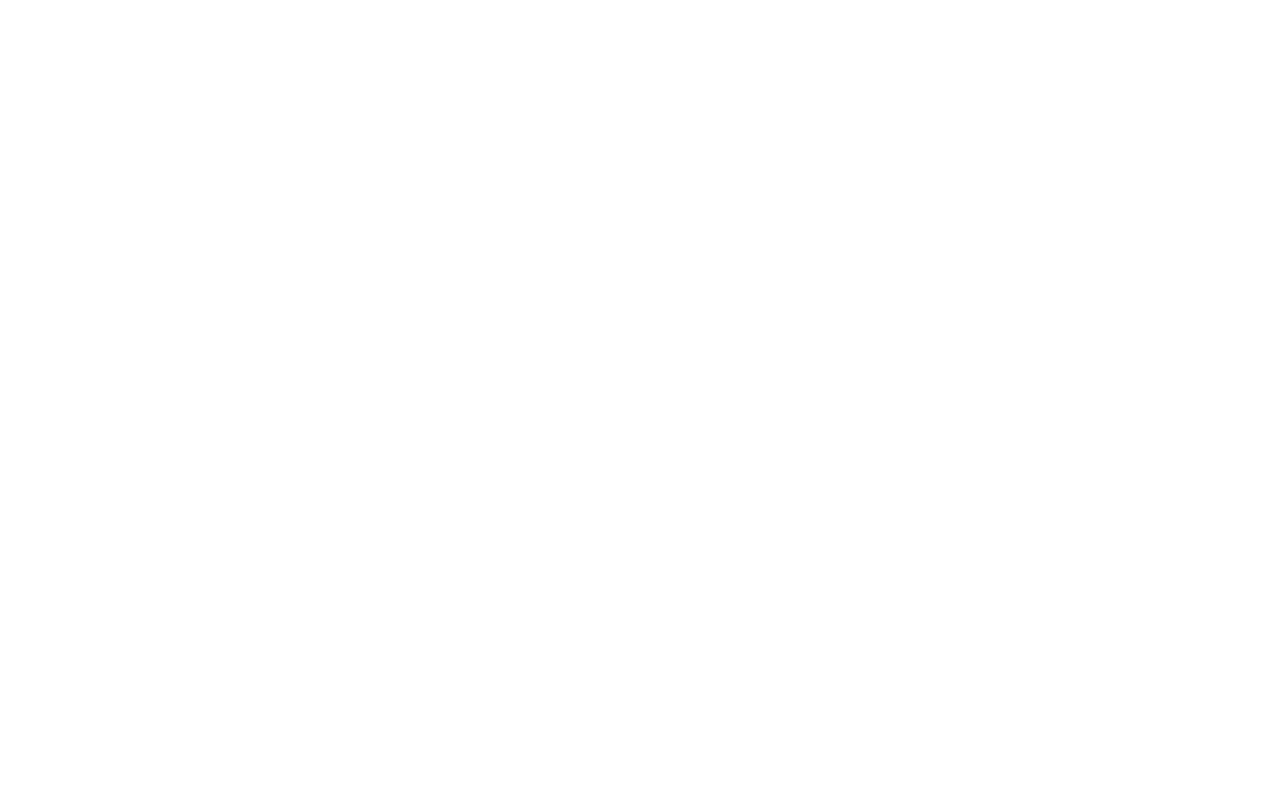
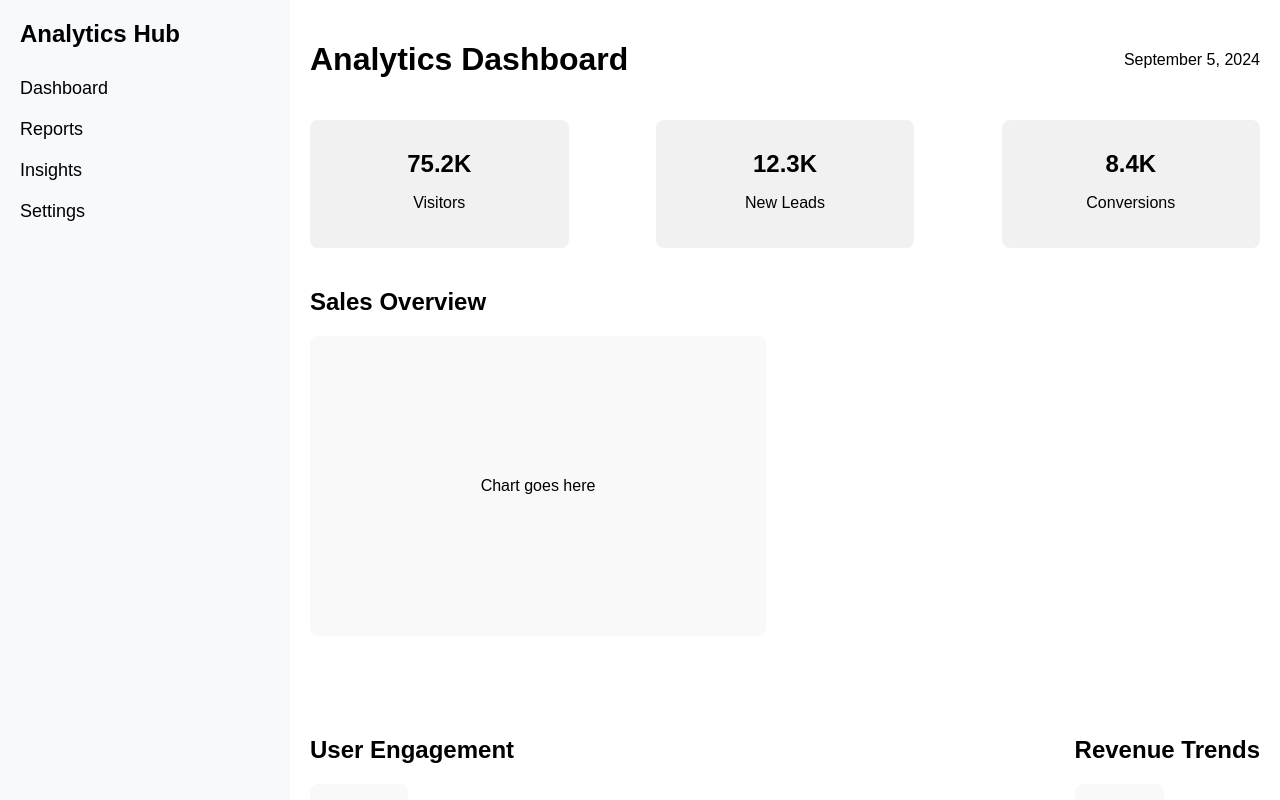
Before and after one commit to Aditey1908/SIH-2024, a React (Create React App) app in the folder frontend/: page /analytics-dashboard in a window 1280 px wide. Before the commit this address had no page. Shown: the top 800 px of the page. Built offline with nearby package versions, Linux system fonts and the light colour scheme.

Commit message:
made 3 basic dashboards(access different dashboards from url)

```diff
--- a/frontend/src/App.js
+++ b/frontend/src/App.js
@@ -1,7 +1,9 @@
 import React from 'react';
-import { BrowserRouter as Router, Route, Routes } from 'react-router-dom';
+import { Route, BrowserRouter as Router, Routes } from 'react-router-dom';
+import ActionDashboard from './components/ActionDashboard';
+import AnalyticsDashboard from './components/AnalyticsDashboard';
+import Dashboard from './components/Dashboard';
 import Login from './components/Login';
-import Dashboard from './components/Dashboard';
 
 function App() {
     return (
@@ -9,6 +11,8 @@ function App() {
             <Routes>
                 <Route path="/" element={<Login />} />
                 <Route path="/dashboard" element={<Dashboard />} />
+                <Route path="/action-dashboard" element={<ActionDashboard />} />
+                <Route path="/analytics-dashboard" element={<AnalyticsDashboard />} />
             </Routes>
         </Router>
     );
--- /dev/null
+++ b/frontend/src/components/ActionDashboard.css
@@ -0,0 +1,64 @@
+.action-dashboard-container {
+  display: flex;
+  height: 100vh;
+  font-family: Arial, sans-serif;
+}
+
+.sidebar {
+  width: 250px;
+  background-color: #f8f9fc;
+  padding: 20px;
+  box-shadow: 2px 0 5px rgba(0, 0, 0, 0.1);
+}
+
+.logo {
+  font-size: 24px;
+  font-weight: bold;
+  margin-bottom: 30px;
+}
+
+.menu {
+  list-style: none;
+  padding: 0;
+}
+
+.menu li {
+  margin: 20px 0;
+  font-size: 18px;
+  cursor: pointer;
+}
+
+.main-content {
+  flex-grow: 1;
+  padding: 20px;
+  background-color: #ffffff;
+}
+
+.header {
+  display: flex;
+  justify-content: space-between;
+  align-items: center;
+}
+
+.action-buttons {
+  display: flex;
+  flex-wrap: wrap;
+  gap: 20px;
+  margin-top: 20px;
+  justify-content: space-around;
+}
+
+.action-button {
+  width: 30%;
+  height: 100px;
+  background-color: #f1f1f1;
+  border-radius: 8px;
+  border: none;
+  font-size: 18px;
+  cursor: pointer;
+  transition: background-color 0.3s ease;
+}
+
+.action-button:hover {
+  background-color: #e2e2e2;
+}
--- /dev/null
+++ b/frontend/src/components/ActionDashboard.js
@@ -0,0 +1,40 @@
+import React from 'react';
+import './ActionDashboard.css'; // Create this CSS file for styling.
+
+function ActionDashboard() {
+    return (
+        <div className="action-dashboard-container">
+            <aside className="sidebar">
+                <div className="logo">Action Center</div>
+                <ul className="menu">
+                    <li>Dashboard</li>
+                    <li>Alerts</li>
+                    <li>Reports</li>
+                    <li>Settings</li>
+                </ul>
+            </aside>
+            <main className="main-content">
+                <header className="header">
+                    <h1>Action Dashboard</h1>
+                    <p>September 5, 2024</p>
+                </header>
+                <section className="action-buttons">
+                    <button className="action-button">Tyre Burst</button>
+                    <button className="action-button">Pee Break</button>
+                    <button className="action-button">Accident</button>
+                    <button className="action-button">Road Blockage</button>
+                    <button className="action-button">Tyre Burst</button>
+                    <button className="action-button">Pee Break</button>
+                    <button className="action-button">Accident</button>
+                    <button className="action-button">Road Blockage</button>
+                    <button className="action-button">Tyre Burst</button>
+                    <button className="action-button">Pee Break</button>
+                    <button className="action-button">Accident</button>
+                    <button className="action-button">Road Blockage</button>
+                </section>
+            </main>
+        </div>
+    );
+}
+
+export default ActionDashboard;
--- /dev/null
+++ b/frontend/src/components/AnalyticsDashboard.css
@@ -0,0 +1,79 @@
+.analytics-dashboard-container {
+  display: flex;
+  height: 100vh;
+  font-family: Arial, sans-serif;
+}
+
+.sidebar {
+  width: 250px;
+  background-color: #f8f9fc;
+  padding: 20px;
+  box-shadow: 2px 0 5px rgba(0, 0, 0, 0.1);
+}
+
+.logo {
+  font-size: 24px;
+  font-weight: bold;
+  margin-bottom: 30px;
+}
+
+.menu {
+  list-style: none;
+  padding: 0;
+}
+
+.menu li {
+  margin: 20px 0;
+  font-size: 18px;
+  cursor: pointer;
+}
+
+.main-content {
+  flex-grow: 1;
+  padding: 20px;
+  background-color: #ffffff;
+}
+
+.header {
+  display: flex;
+  justify-content: space-between;
+  align-items: center;
+}
+
+.stats-cards {
+  display: flex;
+  justify-content: space-between;
+  margin-top: 20px;
+}
+
+.card {
+  width: 32%;
+  background-color: #f1f1f1;
+  border-radius: 8px;
+  padding: 20px;
+  text-align: center;
+}
+
+.card-info h2 {
+  margin: 10px 0;
+}
+
+.chart {
+  margin-top: 40px;
+}
+
+.additional-charts {
+  display: flex;
+  justify-content: space-between;
+  margin-top: 40px;
+}
+
+.chart-placeholder {
+  background-color: #f9f9f9;
+  height: 300px;
+  display: flex;
+  justify-content: center;
+  align-items: center;
+  border-radius: 8px;
+  width: 48%;
+}
--- /dev/null
+++ b/frontend/src/components/AnalyticsDashboard.js
@@ -0,0 +1,69 @@
+import React from 'react';
+import './AnalyticsDashboard.css'; // Create this CSS file for styling.
+
+function AnalyticsDashboard() {
+    return (
+        <div className="analytics-dashboard-container">
+            <aside className="sidebar">
+                <div className="logo">Analytics Hub</div>
+                <ul className="menu">
+                    <li>Dashboard</li>
+                    <li>Reports</li>
+                    <li>Insights</li>
+                    <li>Settings</li>
+                </ul>
+            </aside>
+            <main className="main-content">
+                <header className="header">
+                    <h1>Analytics Dashboard</h1>
+                    <p>September 5, 2024</p>
+                </header>
+                <section className="stats-cards">
+                    <div className="card">
+                        <div className="card-info">
+                            <h2>75.2K</h2>
+                            <p>Visitors</p>
+                        </div>
+                    </div>
+                    <div className="card">
+                        <div className="card-info">
+                            <h2>12.3K</h2>
+                            <p>New Leads</p>
+                        </div>
+                    </div>
+                    <div className="card">
+                        <div className="card-info">
+                            <h2>8.4K</h2>
+                            <p>Conversions</p>
+                        </div>
+                    </div>
+                </section>
+                <section className="chart">
+                    <h2>Sales Overview</h2>
+                    <div className="chart-placeholder">
+                        {/* Replace with an actual chart */}
+                        <p>Chart goes here</p>
+                    </div>
+                </section>
+                <section className="additional-charts">
+                    <div className="chart">
+                        <h2>User Engagement</h2>
+                        <div className="chart-placeholder">
+                            {/* Replace with an actual chart */}
+                            <p>Chart goes here</p>
+                        </div>
+                    </div>
+                    <div className="chart">
+                        <h2>Revenue Trends</h2>
+                        <div className="chart-placeholder">
+                            {/* Replace with an actual chart */}
+                            <p>Chart goes here</p>
+                        </div>
+                    </div>
+                </section>
+            </main>
+        </div>
+    );
+}
+
+export default AnalyticsDashboard;
```
